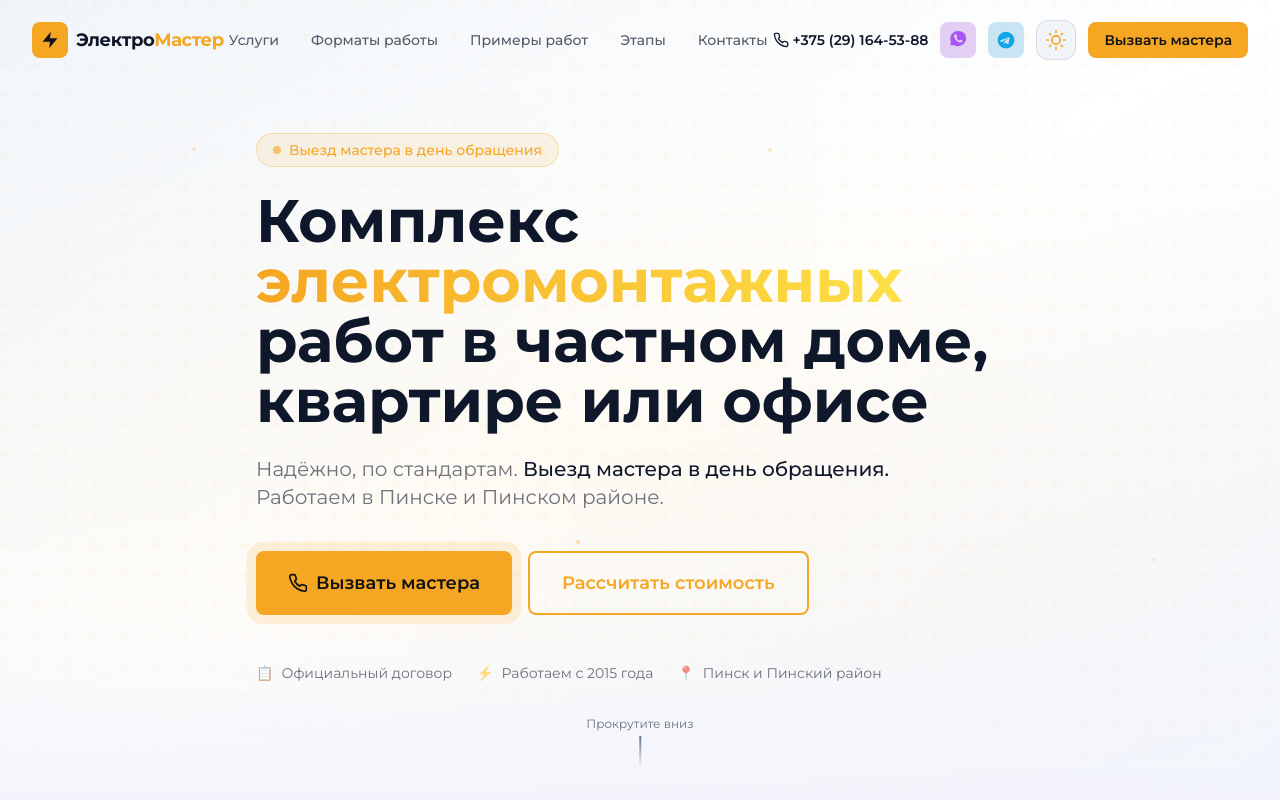
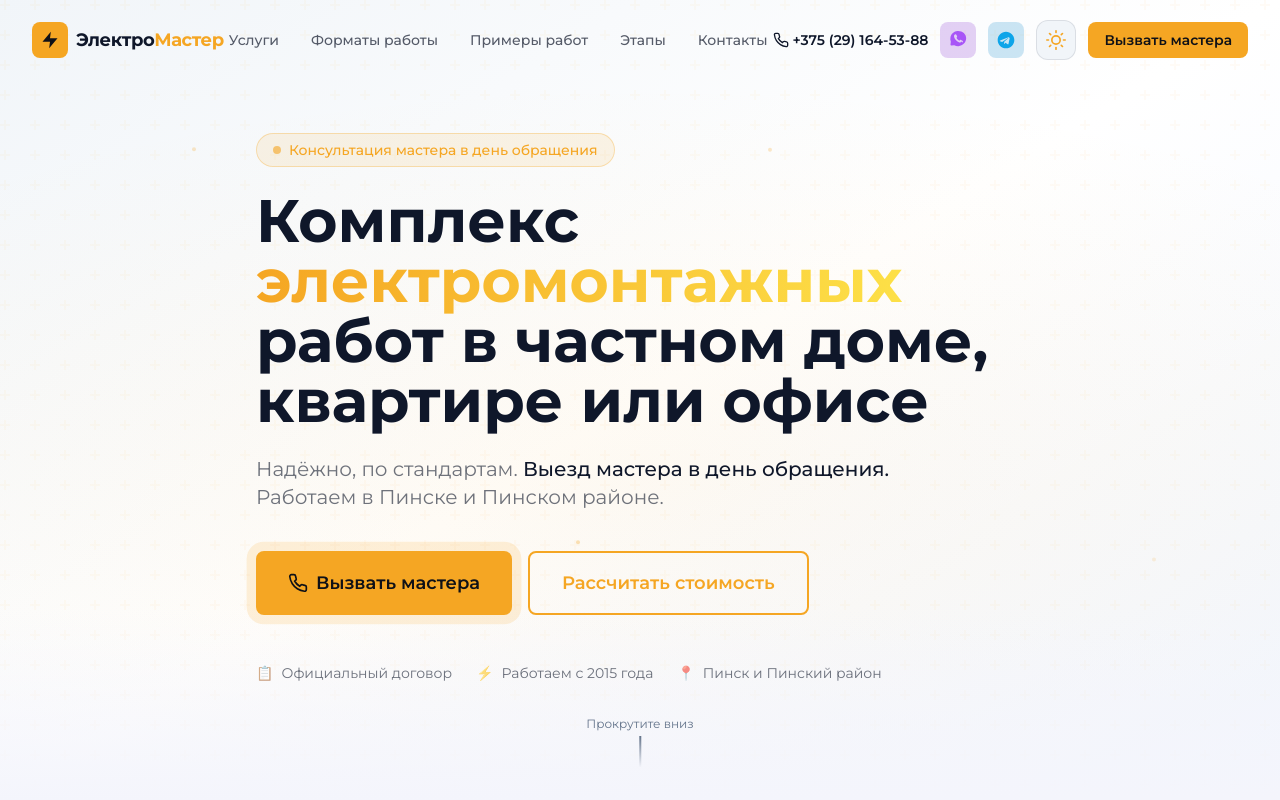
Before and after one commit to m1rari/ValikLanding, a Next.js app: page / in a window 1280 px wide. Shown: the top 800 px of the page. Built offline with nearby package versions, Linux system fonts and the light colour scheme.

Commit message:
Update Hero section text for clarity

```diff
--- a/src/sections/Hero.tsx
+++ b/src/sections/Hero.tsx
@@ -71,7 +71,7 @@ export default function Hero() {
             className="inline-flex items-center gap-2 px-3 py-1.5 sm:px-4 rounded-full bg-primary/10 border border-primary/30 text-primary text-xs sm:text-sm font-medium mb-5 sm:mb-6"
           >
             <span className="w-2 h-2 rounded-full bg-primary animate-pulse flex-shrink-0" />
-            Выезд мастера в день обращения
+            Консультация мастера в день обращения
           </motion.div>
 
           {/* H1 */}
```
